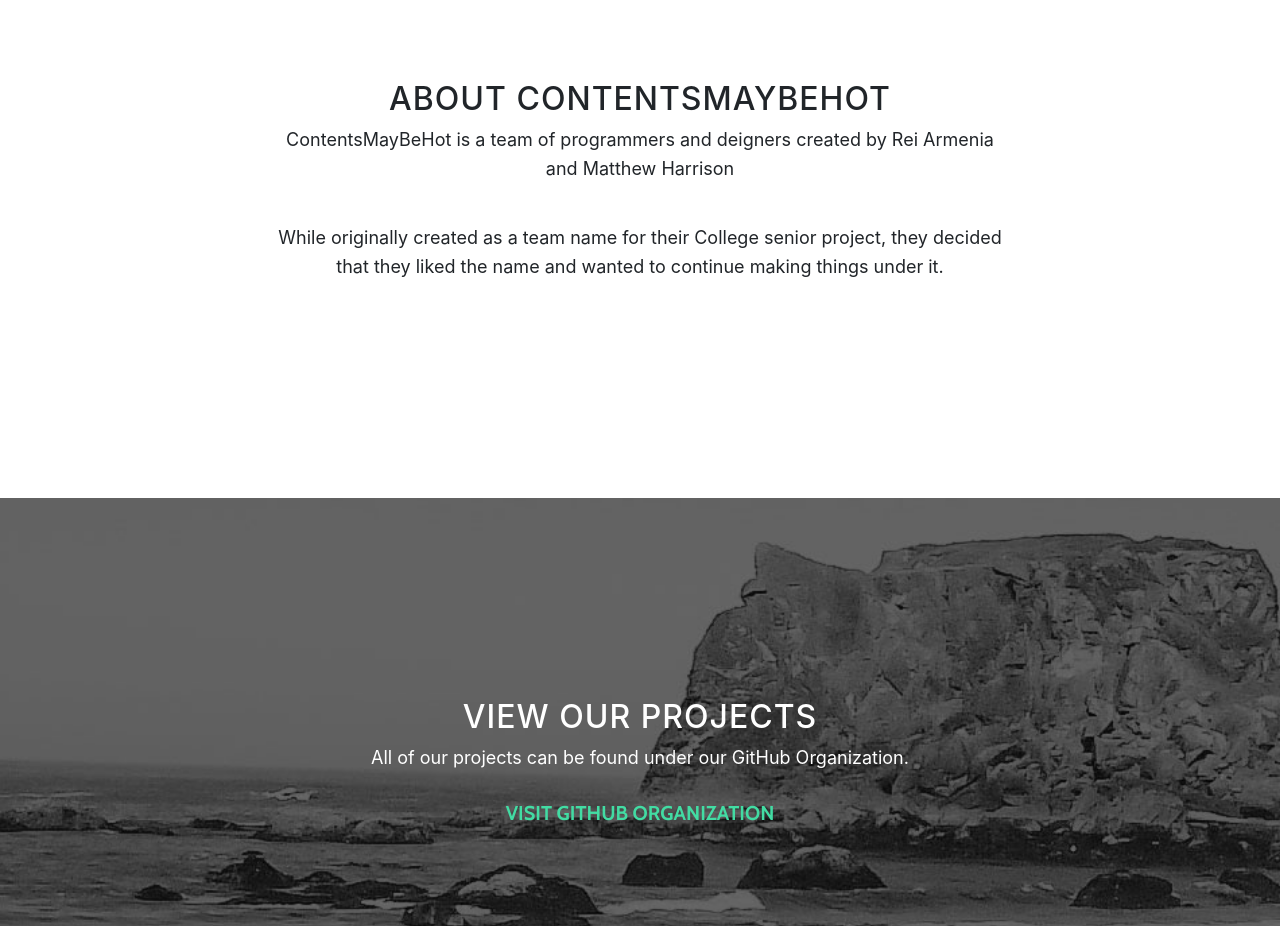
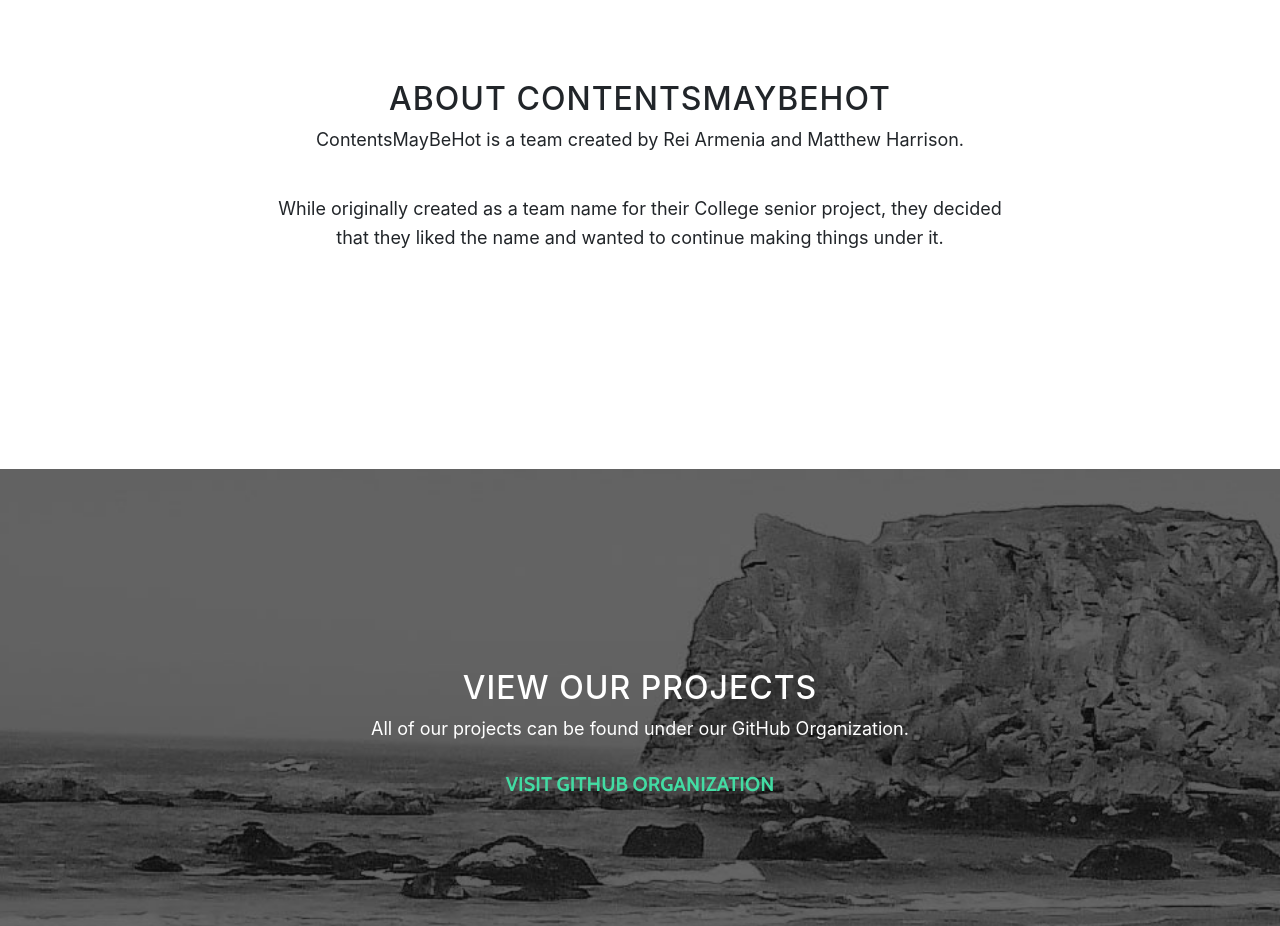
Before and after one commit to ContentsMayBeHot/contentsmaybehot.github.io, a website with bundled scripts: page index.html in a window 1280 px wide. Shown: the part 920-1846 px from the top of the page. Built offline with nearby package versions, Linux system fonts and the light colour scheme.

```diff
--- a/index.html
+++ b/index.html
@@ -55,7 +55,7 @@
         <div class="container">
           <div class="row">
             <div class="col-lg-8 mx-auto">
-              <h1 class="brand-heading">ContentsMayBeHot</h1>
+              <h1 class="brand-heading" style="text-align:center">ContentsMayBeHot</h1>
               <p class="intro-text">An organization dedicated to making cool things!</p>
               <a href="#about" class="btn btn-circle js-scroll-trigger">
                 <i class="fa fa-angle-double-down animated"></i>
@@ -72,7 +72,7 @@
         <div class="row">
           <div class="col-lg-8 mx-auto">
             <h2>About ContentsMayBeHot</h2>
-            <p>ContentsMayBeHot is a team of programmers and deigners created by Rei Armenia and Matthew Harrison</p>
+            <p>ContentsMayBeHot is a team created by Rei Armenia and Matthew Harrison.</p>
             <br/><p>While originally created as a team name for their College senior project, they decided that they liked the name and wanted to continue making things under it.</p>
             </div>
         </div>
```
